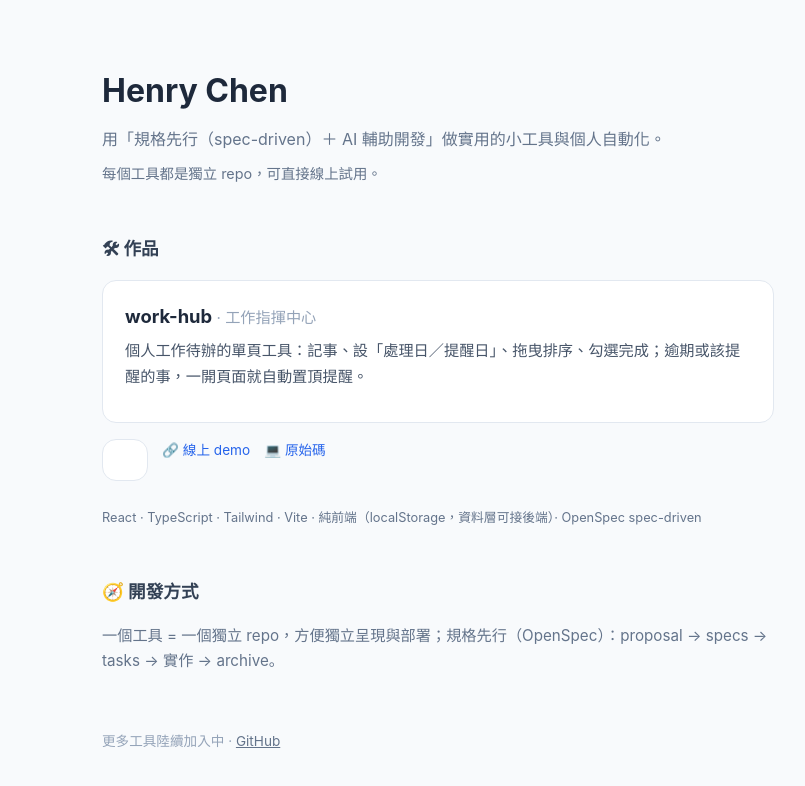
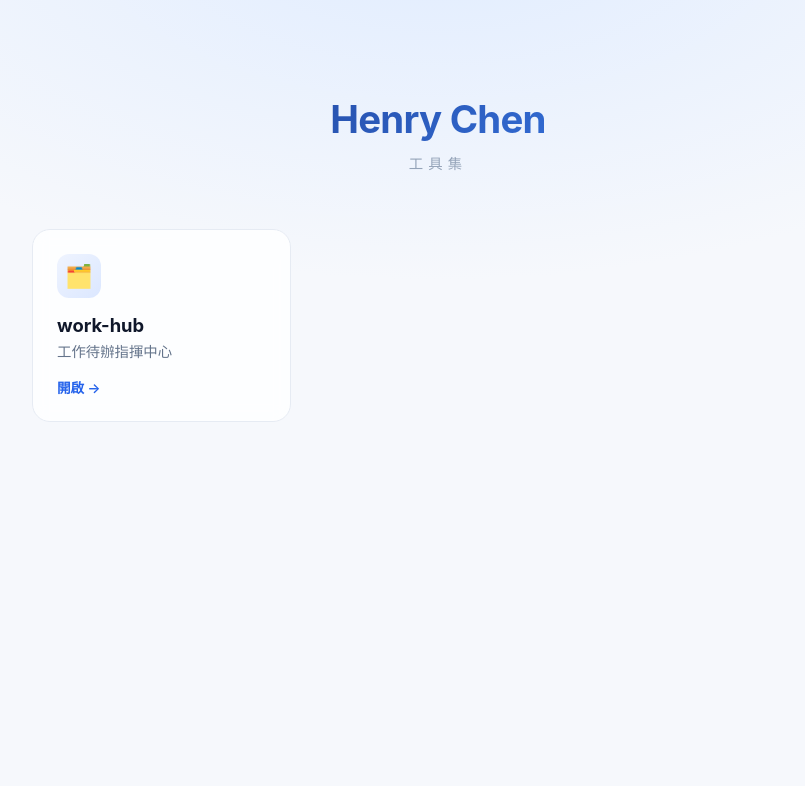
Before and after one commit to camadalobster-source/camadalobster-source.github.io, a plain HTML site: page index.html in a window 1280 px wide. Shown: the whole page, without its empty margins (202-1007 px from the left). Drawn offline with Linux system fonts and the light colour scheme.

Commit message:
refactor: 改為極簡工具集 hub,移除方法論說明與原始碼連結
Co-Authored-By: Claude Opus 4.8 <noreply@anthropic.com>

```diff
--- a/index.html
+++ b/index.html
@@ -3,81 +3,80 @@
   <head>
     <meta charset="UTF-8" />
     <meta name="viewport" content="width=device-width, initial-scale=1.0" />
-    <title>Henry Chen · 作品集</title>
-    <meta name="description" content="用規格先行 + AI 輔助開發做實用小工具與個人自動化。" />
+    <title>Henry Chen</title>
+    <meta name="description" content="工具集" />
     <style>
       :root { color-scheme: light dark; }
-      * { box-sizing: border-box; }
+      * { box-sizing: border-box; margin: 0; padding: 0; }
       body {
-        margin: 0;
         font-family: -apple-system, "PingFang TC", "Noto Sans TC", system-ui, sans-serif;
-        line-height: 1.7;
-        color: #1e293b;
-        background: #f8fafc;
+        color: #0f172a;
+        background:
+          radial-gradient(1200px 600px at 50% -10%, #e0ecff 0%, rgba(224,236,255,0) 60%),
+          #f6f8fc;
+        min-height: 100vh;
       }
-      .wrap { max-width: 720px; margin: 0 auto; padding: 64px 24px 80px; }
-      header h1 { font-size: 2rem; margin: 0 0 8px; }
-      header p { color: #64748b; margin: 0 0 8px; }
-      h2 { font-size: 1.1rem; margin: 48px 0 16px; color: #334155; }
+      .wrap { max-width: 860px; margin: 0 auto; padding: 96px 24px 96px; }
+      header { text-align: center; margin-bottom: 56px; }
+      .mark {
+        font-size: 2.4rem; font-weight: 700; letter-spacing: -0.02em;
+        background: linear-gradient(135deg, #1e3a8a, #3b82f6);
+        -webkit-background-clip: text; background-clip: text; color: transparent;
+      }
+      header .sub { margin-top: 10px; color: #94a3b8; font-size: .9rem; letter-spacing: .35em; text-transform: uppercase; }
+
+      .grid { display: grid; grid-template-columns: repeat(auto-fill, minmax(240px, 1fr)); gap: 18px; }
       .card {
-        display: block;
-        text-decoration: none;
-        color: inherit;
-        border: 1px solid #e2e8f0;
-        background: #fff;
-        border-radius: 14px;
-        padding: 20px 22px;
+        position: relative;
+        display: flex; flex-direction: column;
+        text-decoration: none; color: inherit;
+        background: rgba(255,255,255,.8);
+        backdrop-filter: blur(8px);
+        border: 1px solid #e6ebf3;
+        border-radius: 18px;
+        padding: 24px;
+        min-height: 150px;
+        transition: transform .18s ease, box-shadow .18s ease, border-color .18s ease;
+      }
+      .card:hover { transform: translateY(-3px); border-color: #bcd2ff; box-shadow: 0 14px 34px rgba(30,58,138,.12); }
+      .icon {
+        width: 44px; height: 44px; border-radius: 12px;
+        display: grid; place-items: center; font-size: 1.4rem;
+        background: linear-gradient(135deg, #eff4ff, #dbe7ff);
         margin-bottom: 16px;
-        transition: border-color .15s, transform .15s, box-shadow .15s;
       }
-      .card:hover { border-color: #3b82f6; transform: translateY(-2px); box-shadow: 0 6px 20px rgba(2,8,23,.06); }
-      .card h3 { margin: 0 0 6px; font-size: 1.15rem; }
-      .card .tag { font-weight: 400; color: #94a3b8; font-size: .95rem; }
-      .card p { margin: 0 0 12px; color: #475569; font-size: .95rem; }
-      .links { display: flex; gap: 14px; flex-wrap: wrap; font-size: .85rem; }
-      .links a { color: #2563eb; text-decoration: none; }
-      .links a:hover { text-decoration: underline; }
-      .stack { color: #64748b; font-size: .8rem; margin-top: 10px; }
-      footer { margin-top: 56px; color: #94a3b8; font-size: .85rem; }
-      footer a { color: #64748b; }
+      .card h3 { font-size: 1.15rem; font-weight: 650; }
+      .card .role { margin-top: 4px; color: #64748b; font-size: .9rem; }
+      .card .go { margin-top: auto; padding-top: 16px; color: #2563eb; font-size: .85rem; font-weight: 600; }
+      .card .go::after { content: " →"; transition: margin-left .18s ease; }
+      .card:hover .go::after { margin-left: 4px; }
+
       @media (prefers-color-scheme: dark) {
-        body { color: #e2e8f0; background: #0f172a; }
-        header p { color: #94a3b8; }
-        h2 { color: #cbd5e1; }
-        .card { background: #1e293b; border-color: #334155; }
-        .card p { color: #cbd5e1; }
+        body { color: #e2e8f0; background: radial-gradient(1200px 600px at 50% -10%, #16244a 0%, rgba(22,36,74,0) 60%), #0b1120; }
+        .mark { background: linear-gradient(135deg, #93c5fd, #60a5fa); -webkit-background-clip: text; background-clip: text; }
+        .card { background: rgba(30,41,59,.6); border-color: #25324a; }
+        .card:hover { border-color: #3b5687; }
+        .icon { background: linear-gradient(135deg, #1e293b, #283a5e); }
+        .card .role { color: #94a3b8; }
       }
     </style>
   </head>
   <body>
     <div class="wrap">
       <header>
-        <h1>Henry Chen</h1>
-        <p>用「規格先行（spec-driven）＋ AI 輔助開發」做實用的小工具與個人自動化。</p>
-        <p style="font-size:.9rem">每個工具都是獨立 repo，可直接線上試用。</p>
+        <div class="mark">Henry Chen</div>
+        <div class="sub">工具集</div>
       </header>
 
-      <h2>🛠 作品</h2>
-
-      <!-- 之後新工具：複製一個 .card 區塊改內容即可 -->
-      <a class="card" href="https://camadalobster-source.github.io/work-hub/">
-        <h3>work-hub <span class="tag">· 工作指揮中心</span></h3>
-        <p>個人工作待辦的單頁工具：記事、設「處理日／提醒日」、拖曳排序、勾選完成；逾期或該提醒的事，一開頁面就自動置頂提醒。</p>
-        <div class="links">
-          <a href="https://camadalobster-source.github.io/work-hub/">🔗 線上 demo</a>
-          <a href="https://github.com/camadalobster-source/work-hub">💻 原始碼</a>
-        </div>
-        <div class="stack">React · TypeScript · Tailwind · Vite · 純前端（localStorage，資料層可接後端）· OpenSpec spec-driven</div>
-      </a>
-
-      <h2>🧭 開發方式</h2>
-      <p style="color:#64748b;font-size:.95rem">
-        一個工具 = 一個獨立 repo，方便獨立呈現與部署；規格先行（OpenSpec）：proposal → specs → tasks → 實作 → archive。
-      </p>
-
-      <footer>
-        更多工具陸續加入中 · <a href="https://github.com/camadalobster-source">GitHub</a>
-      </footer>
+      <main class="grid">
+        <!-- 新工具：複製一張 card 改 href / icon / 名稱 / role 即可 -->
+        <a class="card" href="https://camadalobster-source.github.io/work-hub/">
+          <div class="icon">🗂️</div>
+          <h3>work-hub</h3>
+          <div class="role">工作待辦指揮中心</div>
+          <div class="go">開啟</div>
+        </a>
+      </main>
     </div>
   </body>
 </html>
```
